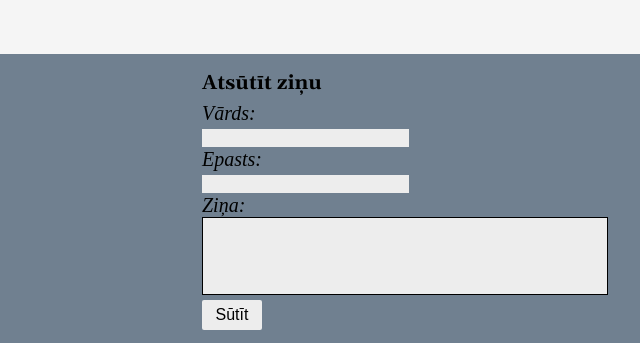
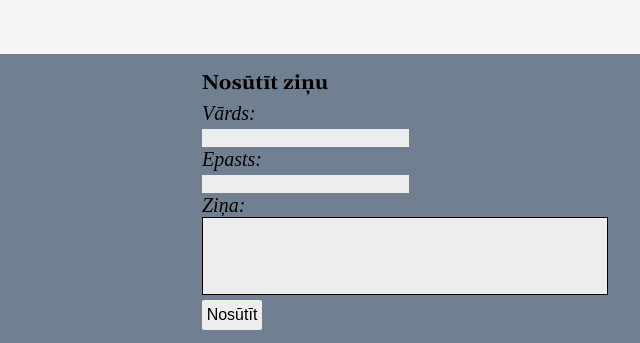
Before and after one commit to KrMagons/blogs, a plain HTML site: page index.html in a window 1280 px wide. Shown: the part 3154-3497 px from the top of the page, 640-1280 px from the left. Drawn offline with nearby package versions, Linux system fonts and the light colour scheme.

Commit message:
Commit before uploading to server

```diff
--- a/index.html
+++ b/index.html
@@ -64,7 +64,7 @@
                     </ul>
                 </div>
                 <div class="message">
-                    <h4 class="message-header">Atsūtīt ziņu</h4>
+                    <h4 class="message-header">Nosūtīt ziņu</h4>
                     <form id="message-form" method="post" onsubmit="return isMessageValid(event)" action="https://www.w3schools.com/action_page.php" class="message-form">
                         <div class="name">
                             <label for="name">Vārds: </label><br>
@@ -80,7 +80,7 @@
                             <label for="message">Ziņa: </label><br>
                             <textarea id="message" name="message" rows="4" cols="50"></textarea>
                             <br>
-                            <input id="submit" type="submit" value="Sūtīt">
+                            <input id="submit" type="submit" value="Nosūtīt">
                         </div>
                     </form>
                 </div>
```
